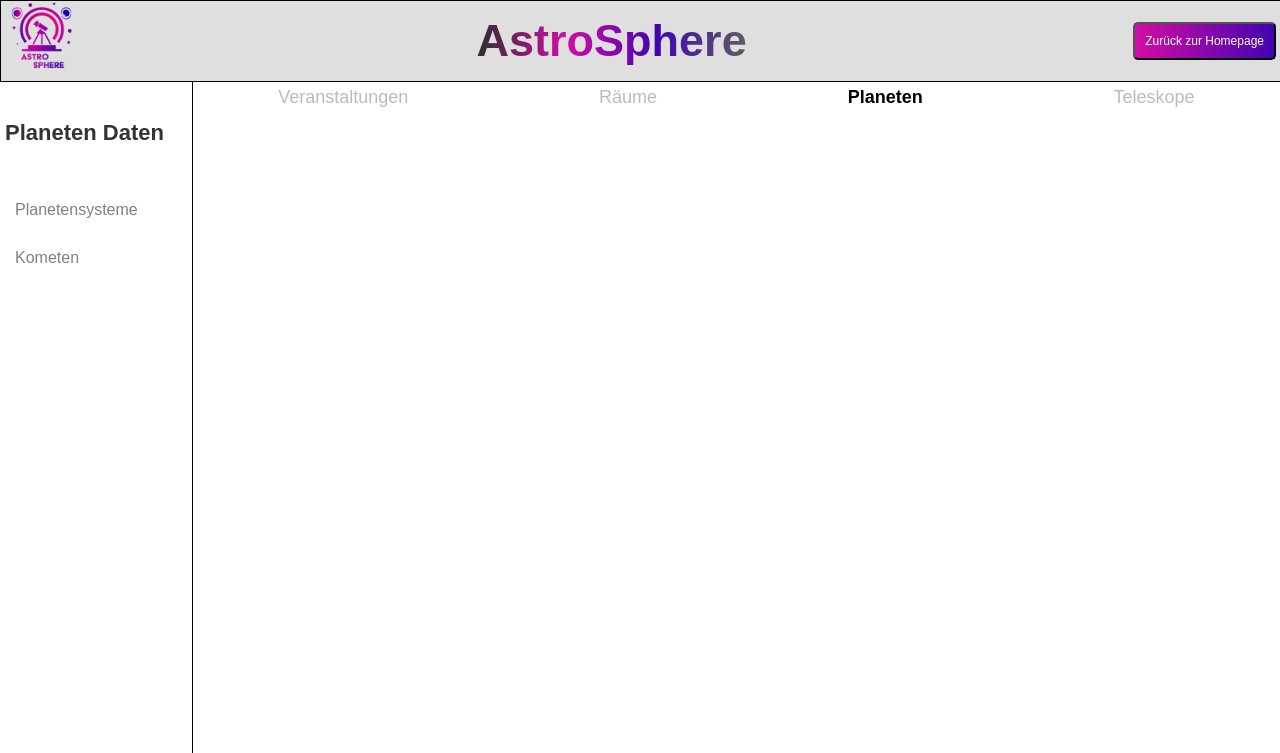
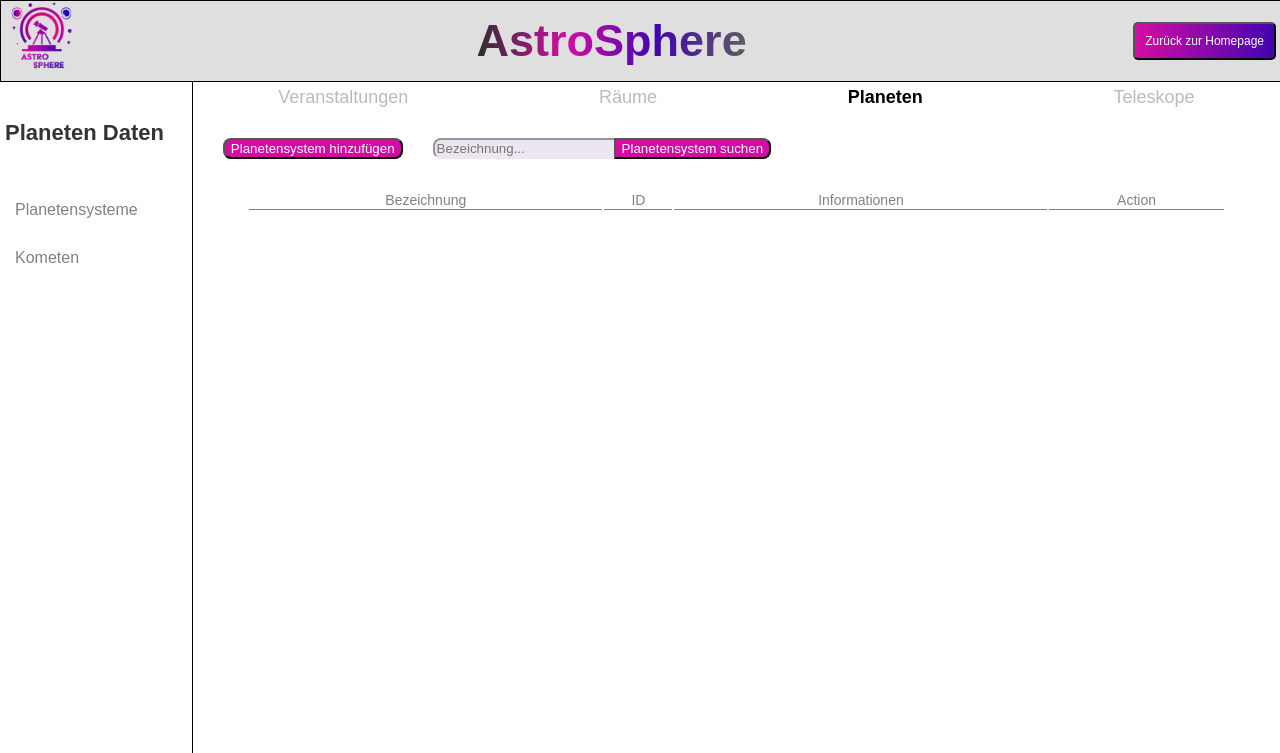
Before and after one commit to FabianHen/AstroSphere, a Flask app: page /intern/planets in a window 1280 px wide. Shown: the top 753 px of the page. Run offline with Flask 3, Linux system fonts and the light colour scheme; lists and menus that the app fills with data are empty.

Commit message:
Intern planet

```diff
--- a/applications/static/script/intern.js
+++ b/applications/static/script/intern.js
@@ -849,5 +849,5 @@ async function closeModal(id) {
 }
 
 async function saveChanges() {
-
+    //Die Eingaben werden in die Datenbank übertragen
 }
--- a/applications/templates/intern_planets.html
+++ b/applications/templates/intern_planets.html
@@ -38,10 +38,7 @@
                 <a href="#" class="active" onclick="goToPlanets()">Planeten</a>
                 <a href="#" onclick="goToTelescopes()">Teleskope</a>
             </nav>
-            <div id="main" class="mainContent active">
-                <!-- Erster Main Content beim laden der Seite -->
-            </div>
-            <div id="planetensysteme" class="mainContent">
+            <div id="planetensysteme" class="mainContent active">
                 <div style="display: flex; justify-content: left; margin-left: 30px; margin-top: 30px">
                     <button type="button" class="button round" onclick="openModal('addObject')">Planetensystem hinzufügen</button>
                     <input type="text" id="searchPlanetensystemBezeichnungInput" name="searchPlanetensystemBezeichnungInput" style="margin-left: 30px;" placeholder="Bezeichnung..."></input>
```
